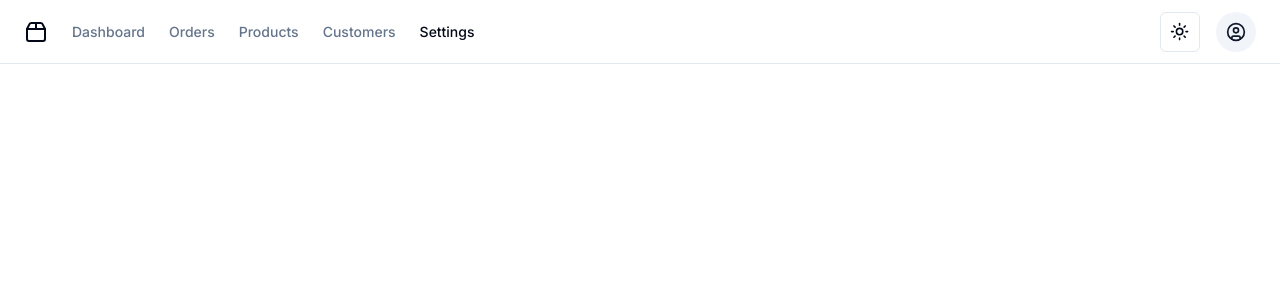
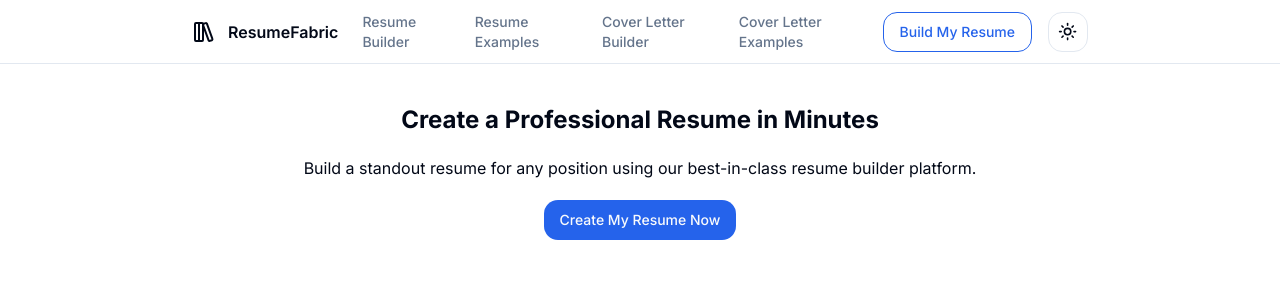
Before and after one commit to Avsholeh/resumefabric, a Next.js app: page / in a window 1280 px wide. Shown: the top 300 px of the page. Built offline with nearby package versions, Linux system fonts and the light colour scheme.

Commit message:
feat: improvement

```diff
--- a/package.json
+++ b/package.json
@@ -7,7 +7,8 @@
     "build": "next build",
     "start": "next start",
     "lint": "next lint",
-    "format": "prettier --write \"./src/**/*.{js,jsx,ts,tsx,json,css,scss,md}\""
+    "format": "prettier --write \"./src/**/*.{js,jsx,ts,tsx,json,css,scss,md}\"",
+    "clean": "npm run lint && npm run format"
   },
   "dependencies": {
     "@hookform/resolvers": "^3.9.0",
--- a/src/app/globals.css
+++ b/src/app/globals.css
@@ -10,7 +10,7 @@
         --card-foreground: 222.2 84% 4.9%;
         --popover: 0 0% 100%;
         --popover-foreground: 222.2 84% 4.9%;
-        --primary: 222.2 47.4% 11.2%;
+        --primary: 221.2 83.2% 53.3%;
         --primary-foreground: 210 40% 98%;
         --secondary: 210 40% 96.1%;
         --secondary-foreground: 222.2 47.4% 11.2%;
@@ -22,13 +22,8 @@
         --destructive-foreground: 210 40% 98%;
         --border: 214.3 31.8% 91.4%;
         --input: 214.3 31.8% 91.4%;
-        --ring: 222.2 84% 4.9%;
-        --radius: 0.5rem;
-        --chart-1: 12 76% 61%;
-        --chart-2: 173 58% 39%;
-        --chart-3: 197 37% 24%;
-        --chart-4: 43 74% 66%;
-        --chart-5: 27 87% 67%;
+        --ring: 221.2 83.2% 53.3%;
+        --radius: 1rem;
     }
 
     .dark {
@@ -38,7 +33,7 @@
         --card-foreground: 210 40% 98%;
         --popover: 222.2 84% 4.9%;
         --popover-foreground: 210 40% 98%;
-        --primary: 210 40% 98%;
+        --primary: 217.2 91.2% 59.8%;
         --primary-foreground: 222.2 47.4% 11.2%;
         --secondary: 217.2 32.6% 17.5%;
         --secondary-foreground: 210 40% 98%;
@@ -50,12 +45,7 @@
         --destructive-foreground: 210 40% 98%;
         --border: 217.2 32.6% 17.5%;
         --input: 217.2 32.6% 17.5%;
-        --ring: 212.7 26.8% 83.9%;
-        --chart-1: 220 70% 50%;
-        --chart-2: 160 60% 45%;
-        --chart-3: 30 80% 55%;
-        --chart-4: 280 65% 60%;
-        --chart-5: 340 75% 55%;
+        --ring: 224.3 76.3% 48%;
     }
 }
 
@@ -67,3 +57,11 @@
         @apply bg-background text-foreground;
     }
 }
+
+.px-content {
+    @apply px-3 md:px-10 lg:px-48;
+}
+
+.px-editor {
+    @apply px-3 md:px-5 lg:px-7;
+}
--- a/src/app/page.tsx
+++ b/src/app/page.tsx
@@ -1,9 +1,20 @@
 import MainNav from "@/components/shared/main-nav";
+import { Button } from "@/components/ui/button";
+import Link from "next/link";
 
 export default function Home() {
     return (
-        <main className="flex min-h-screen flex-col items-center justify-between">
+        <main className="flex min-h-screen flex-col items-center">
             <MainNav />
+            <div className="my-10 flex flex-col items-center justify-between">
+                <div className="space-y-5 px-2 text-center md:px-0">
+                    <h1 className="text-2xl font-bold">Create a Professional Resume in Minutes</h1>
+                    <h2>Build a standout resume for any position using our best-in-class resume builder platform.</h2>
+                    <Button asChild className="mt-5">
+                        <Link href={"/select-template"}>Create My Resume Now</Link>
+                    </Button>
+                </div>
+            </div>
         </main>
     );
 }
--- a/src/components/shared/main-nav.tsx
+++ b/src/components/shared/main-nav.tsx
@@ -1,4 +1,4 @@
-import { CircleUser, Menu, Package2 } from "lucide-react";
+import { CircleUser, LibraryBig, Menu, Package2 } from "lucide-react";
 import Link from "next/link";
 
 import { Button } from "@/components/ui/button";
@@ -14,27 +14,25 @@ import { Sheet, SheetContent, SheetTrigger } from "@/components/ui/sheet";
 import ToggleTheme from "./toggle-theme";
 
 export default function MainNav() {
+    const isLoggedIn = false; // Replace with auth logic
     return (
-        <header className="sticky top-0 flex h-16 w-full items-center gap-4 border-b bg-background px-4 md:px-6">
+        <header className="px-content sticky top-0 flex h-16 w-full items-center justify-between gap-4 border-b bg-background">
             <nav className="hidden flex-col gap-6 text-lg font-medium md:flex md:flex-row md:items-center md:gap-5 md:text-sm lg:gap-6">
                 <Link href="#" className="flex items-center gap-2 text-lg font-semibold md:text-base">
-                    <Package2 className="h-6 w-6" />
-                    <span className="sr-only">Acme Inc</span>
+                    <LibraryBig className="mr-1 h-6 w-6" /> ResumeFabric
+                    <span className="sr-only">ResumeFabric</span>
                 </Link>
                 <Link href="#" className="text-muted-foreground transition-colors hover:text-foreground">
-                    Dashboard
+                    Resume Builder
                 </Link>
                 <Link href="#" className="text-muted-foreground transition-colors hover:text-foreground">
-                    Orders
+                    Resume Examples
                 </Link>
                 <Link href="#" className="text-muted-foreground transition-colors hover:text-foreground">
-                    Products
+                    Cover Letter Builder
                 </Link>
                 <Link href="#" className="text-muted-foreground transition-colors hover:text-foreground">
-                    Customers
-                </Link>
-                <Link href="#" className="text-foreground transition-colors hover:text-foreground">
-                    Settings
+                    Cover Letter Examples
                 </Link>
             </nav>
             <Sheet>
@@ -48,27 +46,25 @@ export default function MainNav() {
                     <nav className="grid gap-6 text-lg font-medium">
                         <Link href="#" className="flex items-center gap-2 text-lg font-semibold">
                             <Package2 className="h-6 w-6" />
-                            <span className="sr-only">Acme Inc</span>
+                            <span className="sr-only">ResumeFabric</span>
                         </Link>
                         <Link href="#" className="text-muted-foreground hover:text-foreground">
-                            Dashboard
+                            Resume Builder
                         </Link>
                         <Link href="#" className="text-muted-foreground hover:text-foreground">
-                            Orders
+                            Resume Examples
                         </Link>
                         <Link href="#" className="text-muted-foreground hover:text-foreground">
-                            Products
+                            Cover Letter Builder
                         </Link>
                         <Link href="#" className="text-muted-foreground hover:text-foreground">
-                            Customers
-                        </Link>
-                        <Link href="#" className="hover:text-foreground">
-                            Settings
+                            Cover Letter Examples
                         </Link>
                     </nav>
                 </SheetContent>
             </Sheet>
-            <div className="flex w-full items-center justify-end gap-4 md:ml-auto md:gap-2 lg:gap-4">
+            {isLoggedIn ? (
+                <div className="flex items-center justify-end gap-4 md:gap-2 lg:gap-4">
                     <ToggleTheme />
                     <DropdownMenu>
                         <DropdownMenuTrigger asChild>
@@ -87,6 +83,14 @@ export default function MainNav() {
                         </DropdownMenuContent>
                     </DropdownMenu>
                 </div>
+            ) : (
+                <div className="flex items-center justify-end gap-4 md:gap-2 lg:gap-4">
+                    <Button className="border border-primary bg-background text-primary hover:bg-primary hover:text-primary-foreground">
+                        Build My Resume
+                    </Button>
+                    <ToggleTheme />
+                </div>
+            )}
         </header>
     );
 }
```
Lines whose indentation alone changed are shown as unchanged.
